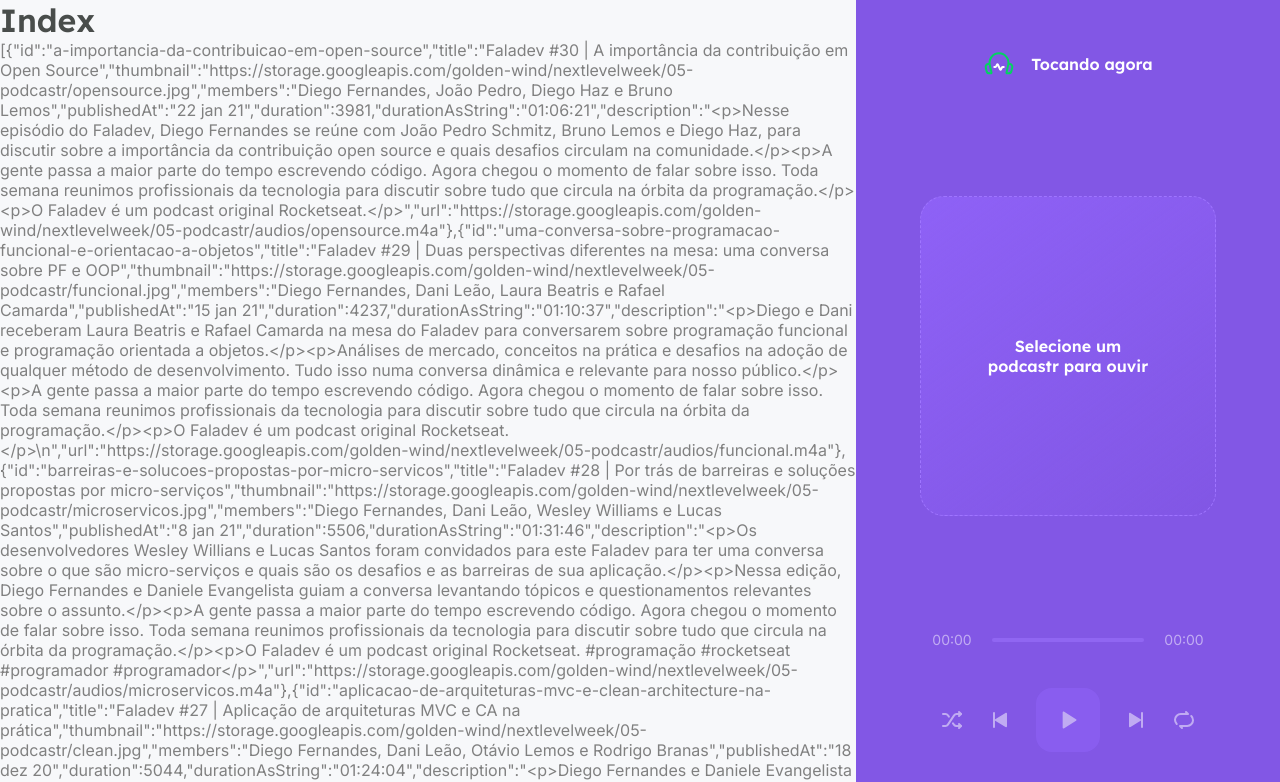
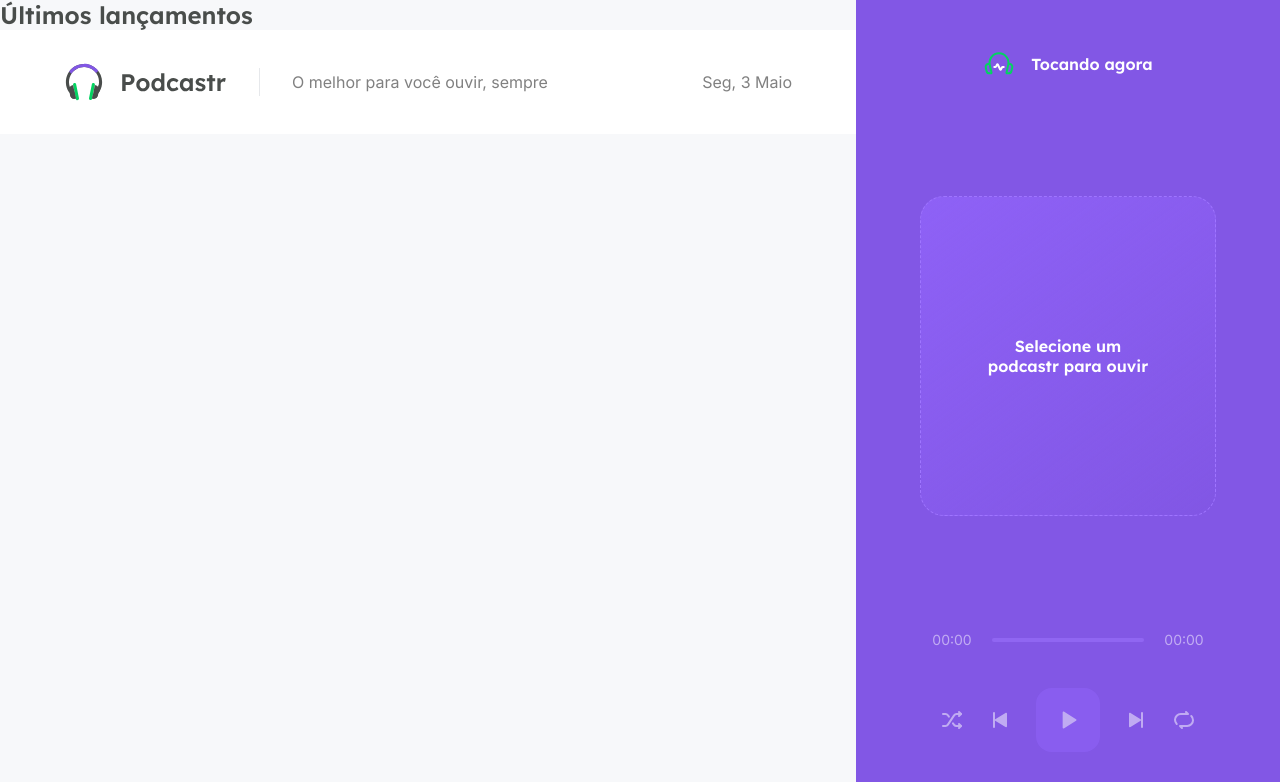
Before and after one commit to Priscilt1/Podcast, a Next.js app: page / in a window 1280 px wide. Shown: the top 782 px of the page. Built offline with nearby package versions, Linux system fonts and the light colour scheme; data requests are answered from the project's data file.

Commit message:
Pegando os epsodios

```diff
--- a/src/pages/index.tsx
+++ b/src/pages/index.tsx
@@ -3,6 +3,8 @@
 import ptBR from 'date-fns/locale/pt-BR'
 import { api } from '../services/api';
 import { convertDurationToTimeString } from '../utils/convertDurationToTimeString';
+
+import styles from './home.module.scss'
 
 type Episode = {
     id: string;
@@ -17,14 +19,24 @@
 }
 
 type HomeProps = {
-  episodes: Episode[]; //informando que é o array com as infos do episode
+  latestEpisodes: Episode[]; //informando que é o array com as infos do episode
+  allEpisodes: Episode[];
 }
 
-export default function Home(props: HomeProps) {
+export default function Home({ latestEpisodes, allEpisodes }: HomeProps) {
   return (
-    <div>
-      <h1>Index</h1>
-      <p>{JSON.stringify(props.episodes)}</p>
+    <div className={styles.homepage}>
+      <section className={styles.latestEpisodes}>
+        <h2>Últimos lançamentos</h2>
+
+        <ul>
+
+        </ul>
+      </section>
+
+      <section className={styles.allEpisodes}>
+
+      </section>
     </div>
   )
 }
@@ -51,12 +63,16 @@
       durationAsString: convertDurationToTimeString(Number(episode.file.duration)), //convertendo a informacao para numero (usando a funcao que esta nos ultis)
       description: episode.description,
       url: episode.file.url,
-  }
+    }
   })
+
+  const latestEpisodes = episodes.slice(0, 2) //pegando os primeiros dois episodios
+  const allEpisodes = episodes.slice(2, episodes.length) //pegando todos os episodios a partir do segundo
 
   return {
     props: {
-      episodes,
+      latestEpisodes,
+      allEpisodes,
     },
     // revalidate recebe um numero em segundo, avisando em quanto tempo quer uma nova versao da pagina
     revalidate: 60 * 60 * 8 //a cada 8 horas uma nova atualização acontece
```
Also changed, not shown: src/pages/home.module.scss (added).
